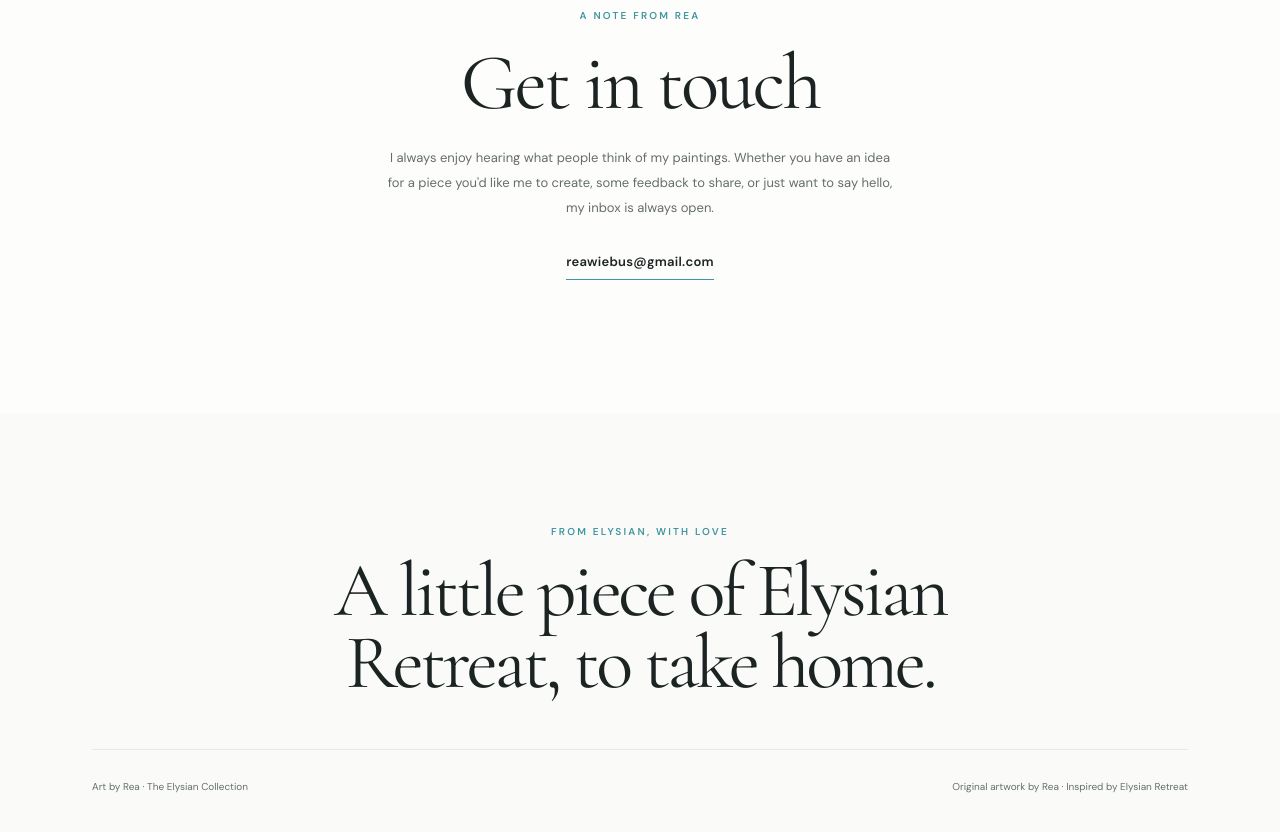
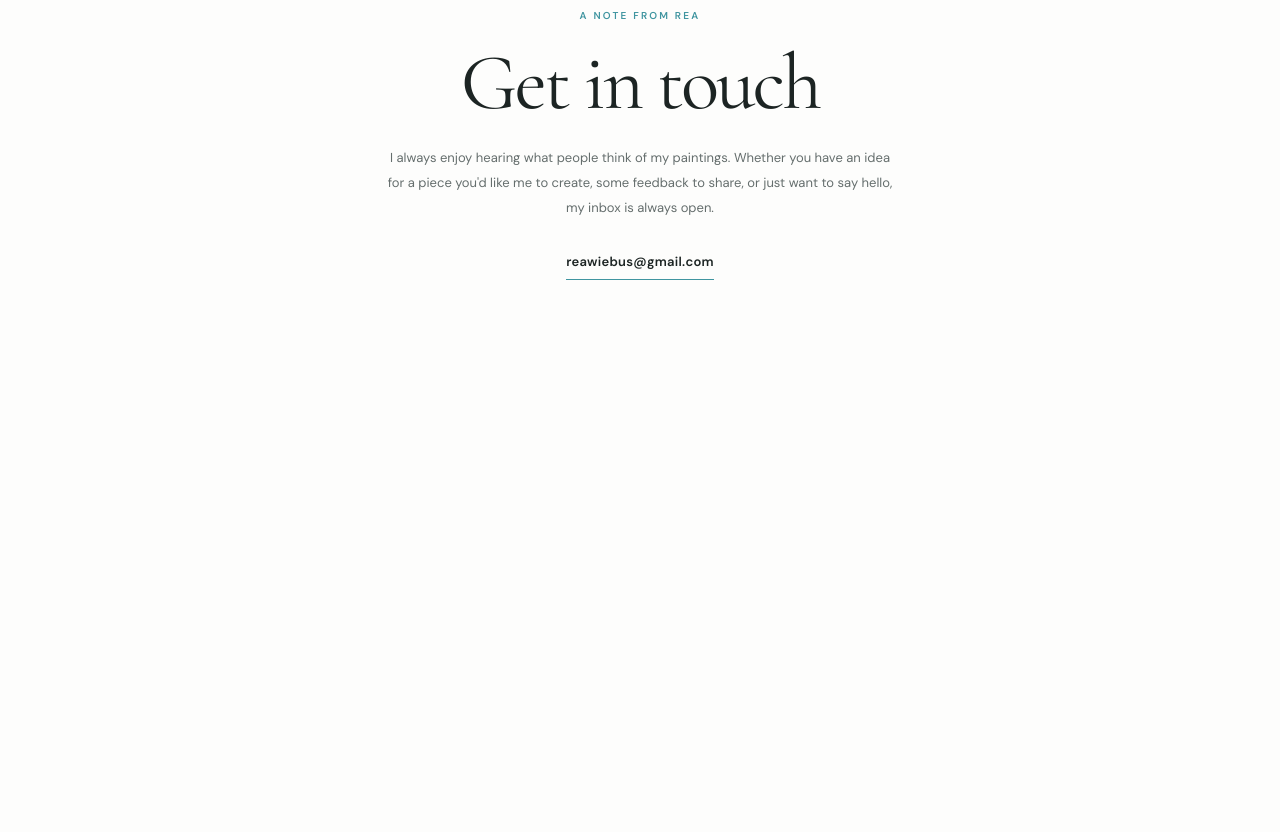
Before and after one commit to ReaWiebusArt/Elysian-Retreat-Collection, a plain HTML site: page index.html in a window 1280 px wide. Shown: the part 3763-4595 px from the top of the page. After the commit the page ends 4176 px from the top, so only its background shows below. Drawn offline with nearby package versions, Linux system fonts and the light colour scheme.

Commit message:
Add files via upload

```diff
--- a/index.html
+++ b/index.html
@@ -33,9 +33,6 @@
   <p id="contact-text"></p>
   <a id="contact-email" class="contact-link" href="mailto:reawiebus@gmail.com">reawiebus@gmail.com</a>
 </div></div></section></main>
-<footer><div class="wrap"><div class="footer-content"><span class="kicker">From Elysian, with love</span><h2 id="footer-heading"></h2></div>
-<div class="footer-bottom"><div id="footer-brand">Art by Rea · The Elysian Collection</div><div id="footer-small"></div></div>
-</div></footer>
 <dialog id="lightbox" class="lightbox" aria-labelledby="lightbox-title"><button class="lightbox-close" id="close-lightbox" aria-label="Close artwork view">×</button>
   <div class="lightbox-inner"><img id="lightbox-image" class="lightbox-img" alt=""><div class="lightbox-detail"><span class="kicker">Elysian collection</span>
     <h2 id="lightbox-title"></h2><p id="lightbox-description"></p><div id="lightbox-price" class="lightbox-price"></div>
```
